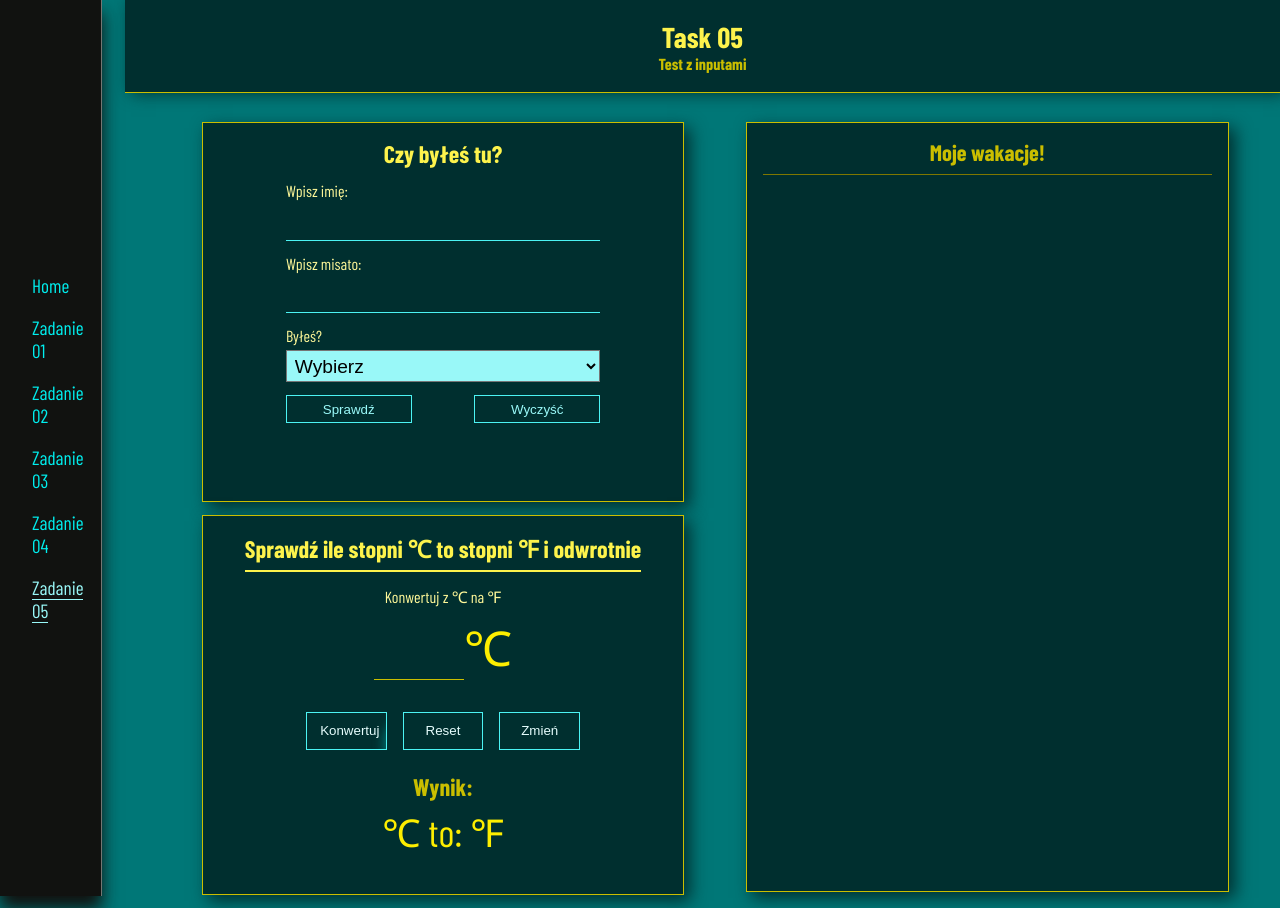
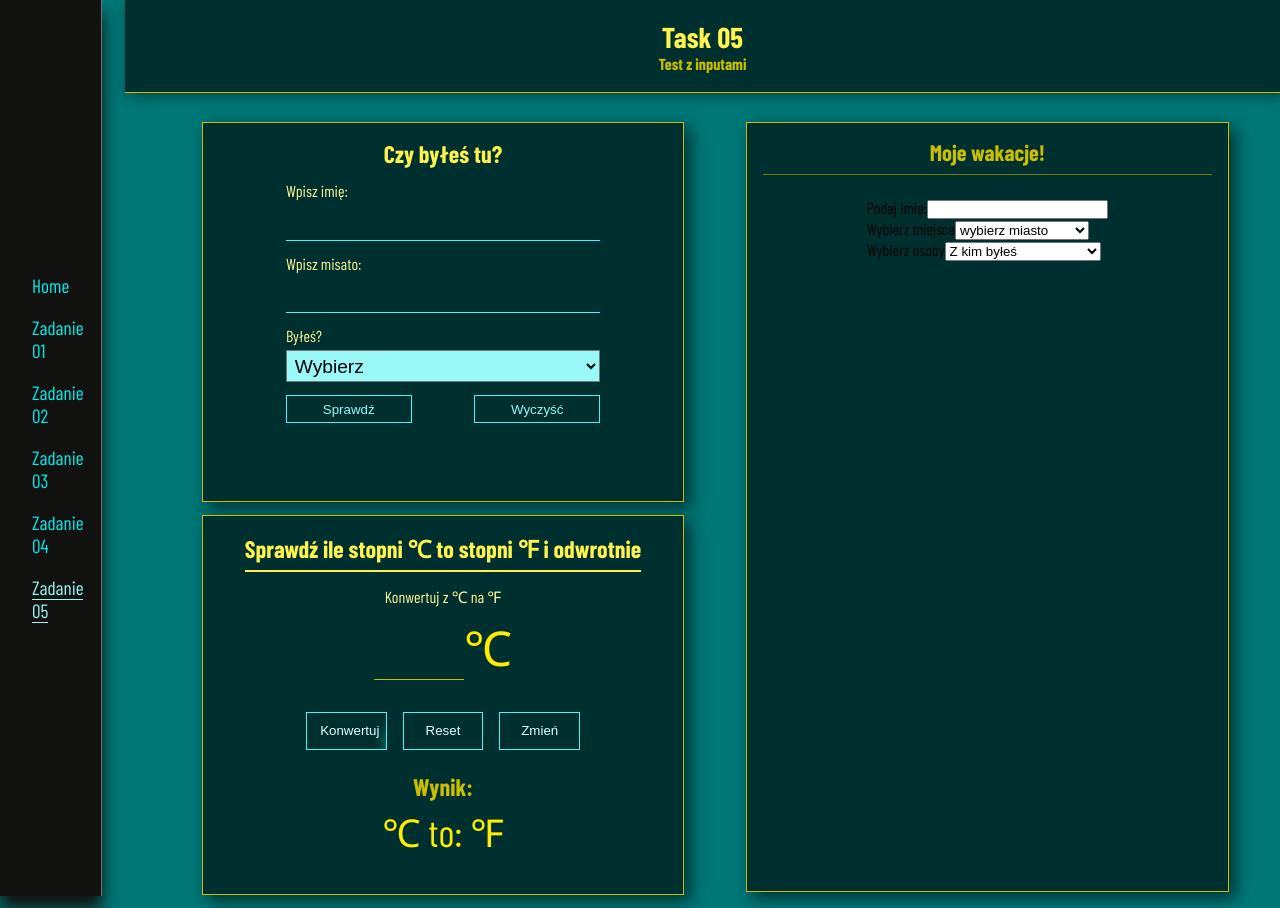
Before and after one commit to Scorpion19702022/MyReact_App001, a React (Create React App) app: page /Task05 in a window 1280 px wide. Built offline with nearby package versions, Linux system fonts and the light colour scheme; a web font is replaced by a local one.

Commit message:
added select

```diff
--- a/src/Components/Task05/Task05task3.js
+++ b/src/Components/Task05/Task05task3.js
@@ -6,6 +6,49 @@ const Task05task3 = () => {
 	return (
 		<div className={styles.wrapper_task3_holidays}>
 			<h1 className={styles.heading_holidays}>Moje wakacje!</h1>
+			<div className={styles.box_inputs}>
+				<label className={styles.label}>Podaj imię:</label>
+				<input className={styles.input} type='text' />
+				<div className={styles.box_selects}>
+					<div className={styles.selects_cities}>
+						<label className={styles.label}>Wybierz miejsce</label>
+						<select className={styles.select} name='City'>
+							<option value='cities'>wybierz miasto</option>
+							<option value='city01'>Dźwirzyno</option>
+							<option value='city03'>Ustroie Morskie</option>
+							<option value='city04'>Darłówek</option>
+							<option value='city05'>Łeba</option>
+							<option value='city06'>Władysławowo</option>
+							<option value='city07'>Trójmiasto</option>
+							<option value='city08'>Przechlewo</option>
+							<option value='city09'>Piławki</option>
+							<option value='city10'>Wola</option>
+							<option value='city11'>Borki</option>
+							<option value='city12'>Wawrzkowizna</option>
+							<option value='city13'>Jaworznik i okolice</option>
+							<option value='city14'>Zakopane</option>
+							<option value='city15'>Ustroń</option>
+							<option value='city16'>Szklarska Poręba</option>
+							<option value='city17'>Dżerba</option>
+							<option value='city18'>Costa Brava</option>
+							<option value='city19'>Włochy/Sycylia</option>
+						</select>
+					</div>
+					<div className={styles.selects_person}>
+						<label className={styles.label}>Wybierz osoby</label>
+						<select className={styles.select} name='person'>
+							<option value='persons'>Z kim byłeś</option>
+							<option value='person01'>z Beatą</option>
+							<option value='person02'>z Dorotą</option>
+							<option value='person03'>z Aśką</option>
+							<option value='person04'>z Rodzicami</option>
+							<option value='person05'>z Beatą i z Dorotą</option>
+							<option value='person05'>z Dorotą i z Aśką</option>
+							<option value='person05'>z Dorotą i z Rodzicami</option>
+						</select>
+					</div>
+				</div>
+			</div>
 		</div>
 	)
 }
```
